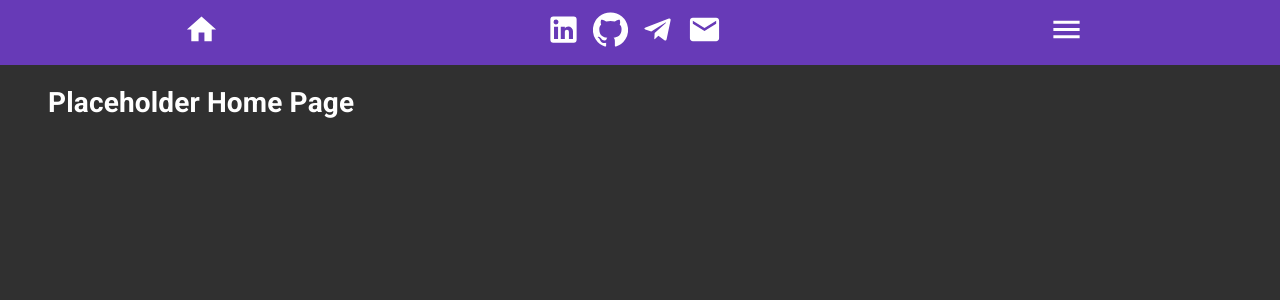
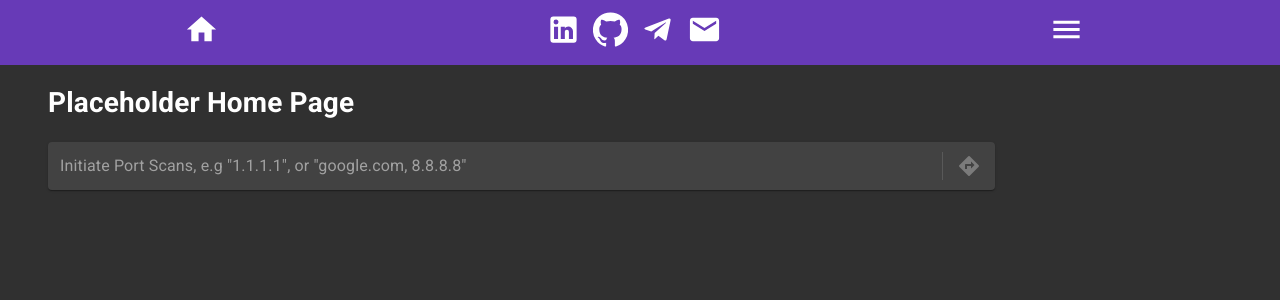
Before and after one commit to dtwest/Porthole, a React (Create React App) app in the folder client/: page / in a window 1280 px wide. Shown: the top 300 px of the page. Built offline with nearby package versions, Linux system fonts and the light colour scheme.

Commit message:
Add scan form & initial components

```diff
--- a/client/src/components/SideDrawer.tsx
+++ b/client/src/components/SideDrawer.tsx
@@ -1,5 +1,5 @@
 import { Drawer, IconButton, List, ListItem, ListItemText } from '@material-ui/core';
-import { Brightness4Rounded, Brightness7Rounded, Menu } from '@material-ui/icons';
+import { Menu } from '@material-ui/icons';
 import React, { useState } from 'react';
 import { Link } from 'react-router-dom';
 import { Route } from '../routes';
@@ -28,13 +28,13 @@ const SideDrawer = (props: {links: Route[]}) => {
         <List component="nav">
             <Link className="navLink" style={{color: "black"}} to="/" >
               <ListItem button>
-                <ListItemText primary="Home"/>
+                <ListItemText color='white' primary="Home"/>
               </ListItem>
             </Link>
           {props.links.map(({ title, to }) => (
             <Link className="navLink" style={{color: "black"}} to={to}>
                <ListItem button>
-                 <ListItemText primary={title}/>
+                 <ListItemText color='white' primary={title}/>
                </ListItem>
              </Link>
           ))}
--- /dev/null
+++ b/client/src/components/scan/AddressDetails.tsx
@@ -0,0 +1 @@
+export {}
--- /dev/null
+++ b/client/src/components/scan/InitiateScanForm.tsx
@@ -0,0 +1,113 @@
+import React, { Fragment } from 'react';
+import { makeStyles } from '@material-ui/core/styles';
+import Paper from '@material-ui/core/Paper';
+import InputBase from '@material-ui/core/InputBase';
+import Divider from '@material-ui/core/Divider';
+import IconButton from '@material-ui/core/IconButton';
+import DirectionsIcon from '@material-ui/icons/Directions';
+import CircularProgress from '@material-ui/core/CircularProgress';
+import Fade from '@material-ui/core/Fade';
+import Link from '@material-ui/core/Link';
+import Scan from './scan';
+
+const useStyles = makeStyles((theme) => ({
+  root: {
+    padding: '2px 4px',
+    display: 'flex',
+    alignItems: 'center',
+    width: '80%',
+  },
+  input: {
+    marginLeft: theme.spacing(1),
+    flex: 1,
+  },
+  iconButton: {
+    padding: 10,
+  },
+  divider: {
+    height: 28,
+    margin: 4,
+  },
+}));
+
+export interface InitiateScanFormState {
+  loading: boolean;
+  scans?: Scan[];
+  addresses?: string;
+}
+
+export default function InitiateScanForm() {
+  const classes = useStyles();
+  const [state, setState] = React.useState({
+    loading: false,
+  } as InitiateScanFormState);
+
+  const handleClick = () => {
+    setState({...state, loading: true})
+    fetch('http://localhost:8000/api/v1.0/scans', {
+      method: 'POST',
+      headers: {
+        'Content-Type': 'application/json'
+      },
+      body: JSON.stringify({
+        addresses: state.addresses?.split(',').map(str => str.trim())
+      })
+    }).then(response => response.json())
+      .then((data: {scans: Scan[]}) => {
+        setState({
+          ...state,
+          loading: false,
+          scans: data.scans
+        })
+      })
+      .catch(error => {
+        console.error(error)
+        setState({
+          ...state,
+          loading: false,
+        })
+      })
+  }
+
+  return (
+    <Fragment>
+      <Paper component="form" className={classes.root}>
+        <InputBase
+          className={classes.input}
+          placeholder='Initiate Port Scans, e.g "1.1.1.1", or "google.com, 8.8.8.8"'
+          inputProps={{ 'aria-label': 'Initiate a Port Scan' }}
+          disabled={state.loading}
+          onChange={(event) => {
+            setState({
+              ...state,
+              addresses: event.target.value
+            })
+          }}
+        />
+        <div>
+          <Fade
+            in={state.loading}
+            unmountOnExit
+          >
+            <CircularProgress />
+          </Fade>
+        </div>
+        <Divider className={classes.divider} orientation="vertical" />
+        <IconButton onClick={handleClick} disabled={state.loading || !state.addresses} className={classes.iconButton} aria-label="directions">
+          <DirectionsIcon />
+        </IconButton>
+      </Paper>
+      <Fade in={!state.loading && !!state.scans} unmountOnExit>
+          <ul>
+            {state.scans?.map((scan: Scan) => (
+              <li>
+                <Link href={scan.uri} color='textPrimary'>
+                  {`localhost:8000/${scan.uri}`}
+                </Link>
+              </li>
+            ))}
+          </ul>
+      </Fade>
+    </Fragment>
+  );
+}
--- /dev/null
+++ b/client/src/components/scan/ScanDetails.tsx
@@ -0,0 +1 @@
+export {}
--- /dev/null
+++ b/client/src/components/scan/scan.ts
@@ -0,0 +1,6 @@
+export default interface Scan {
+  address: string;
+  ports: string;
+  created_date: string;
+  uri: string;
+}
--- /dev/null
+++ b/client/src/pages/Address.tsx
@@ -0,0 +1 @@
+export {}
--- /dev/null
+++ b/client/src/pages/Addresses.tsx
@@ -0,0 +1 @@
+export {}
--- a/client/src/pages/Home.tsx
+++ b/client/src/pages/Home.tsx
@@ -1,10 +1,15 @@
 import { Container } from '@material-ui/core';
+import { Fragment } from 'react';
+import InitiateScanForm from '../components/scan/InitiateScanForm';
 
 const Home = () => {
         return (
+          <Fragment>
             <Container>
               <h1>Placeholder Home Page</h1>
+              <InitiateScanForm/>
             </Container>
+          </Fragment>
         )
 }
 
--- /dev/null
+++ b/client/src/pages/Scan.tsx
@@ -0,0 +1 @@
+export {}
--- /dev/null
+++ b/client/src/pages/Scans.tsx
@@ -0,0 +1 @@
+export {}
```
Also changed, not shown: client/src/components/_temp.SnackBar.tsx (added, +54 -0 lines), 1 other file (tests, documents, lock files or other folders).
